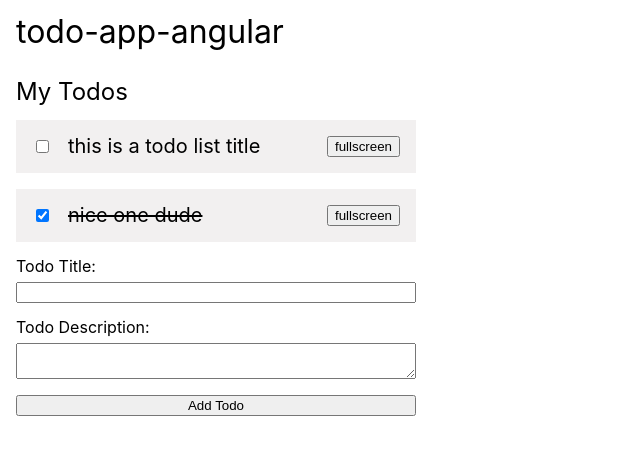
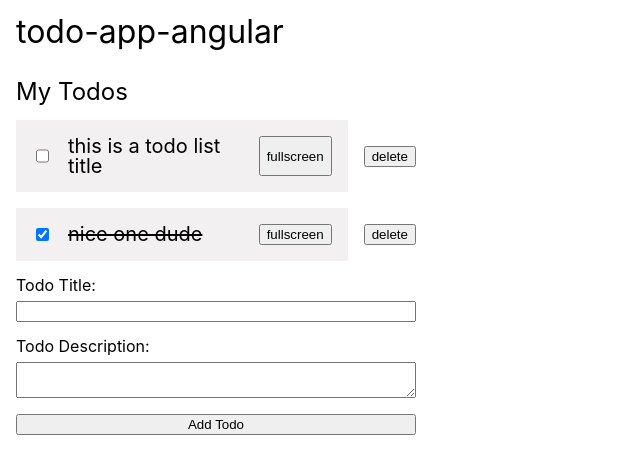
Before and after one commit to Etesam913/angular-todo-list-app, an Angular app: page / in a window 1280 px wide. Shown: the top 474 px of the page, without its empty margins (0-640 px from the left). Built offline with nearby package versions, Linux system fonts and the light colour scheme.

Commit message:
:sparkles: Added ability to delete todo

```diff
--- a/src/app/todo-item/todo-item.component.css
+++ b/src/app/todo-item/todo-item.component.css
@@ -1,8 +1,14 @@
+.todo-item-container {
+    display: flex;
+    gap: 1rem;
+    align-items: center;
+}
 .todo-item {
     display: flex;
     gap: 1rem;
     background-color: #f2f0f0;
     padding: 1rem;
+    flex: 1;
 }
 
 .completed {
@@ -10,6 +16,10 @@
     text-decoration-thickness: 0.15rem;
 }
 
+.todo-text {
+    cursor: pointer;
+}
+
 .fullscreen-button {
     margin-left: auto;
 }
--- a/src/app/todo-item/todo-item.component.html
+++ b/src/app/todo-item/todo-item.component.html
@@ -1,4 +1,5 @@
-<li class="todo-item">
+<li class="todo-item-container">
+    <div class="todo-item">
         <input type="checkbox" [formControl]="isChecked" />
 
         @if (isEditing) {
@@ -9,9 +10,16 @@
                 (blur)="stopEditing()"
             />
         } @else {
-        <h3 [class.completed]="todo.checked" (dblclick)="onTitleDoubleClick()">
+            <h3
+                class="todo-text"
+                [class.completed]="todo.checked"
+                (dblclick)="onTitleDoubleClick()"
+            >
                 {{ todo.title }}
             </h3>
         }
         <button class="fullscreen-button">fullscreen</button>
+    </div>
+
+    <button (click)="onDelete()">delete</button>
 </li>
--- a/src/app/todo-item/todo-item.component.ts
+++ b/src/app/todo-item/todo-item.component.ts
@@ -24,6 +24,7 @@ import { Subscription } from "rxjs";
 export class TodoItemComponent implements OnInit, OnDestroy, AfterViewChecked {
   @Input() todo!: TodoItem;
   @Output() updateTodoEvent = new EventEmitter<TodoItem>();
+  @Output() deleteTodoEvent = new EventEmitter<TodoItem>();
   @ViewChild("editInput") editInput!: ElementRef;
 
   isChecked = new FormControl(false);
@@ -63,6 +64,10 @@ export class TodoItemComponent implements OnInit, OnDestroy, AfterViewChecked {
     this.isEditing = true;
   }
 
+  onDelete() {
+    this.deleteTodoEvent.emit(this.todo);
+  }
+
   stopEditing() {
     this.isEditing = false;
     if (this.title.value) {
--- a/src/app/todo-list/todo-list.component.html
+++ b/src/app/todo-list/todo-list.component.html
@@ -4,7 +4,10 @@
             <app-todo-item
                 [todo]="todo"
                 (updateTodoEvent)="updateTodo($event)"
+                (deleteTodoEvent)="deleteTodo($event)"
             />
+        } @empty {
+            <li>There are no todos here. Create a todo using the form 👇</li>
         }
     </ul>
     <form
--- a/src/app/todo-list/todo-list.component.ts
+++ b/src/app/todo-list/todo-list.component.ts
@@ -52,6 +52,17 @@ export class TodoListComponent {
     }
   }
 
+  deleteTodo(todoToDelete: TodoItem) {
+    const indexOfTodo = this.todos.findIndex(
+      ({ id }) => id === todoToDelete.id,
+    );
+    const remainingTodos = this.todos
+      .slice(0, indexOfTodo)
+      .concat(this.todos.slice(indexOfTodo + 1, this.todos.length));
+    console.log({ remainingTodos });
+    this.todos = remainingTodos;
+  }
+
   handleNewTodoSubmit() {
     if (
       this.newTodoForm.status === "VALID" &&
```
Lines whose indentation alone changed are shown as unchanged.
